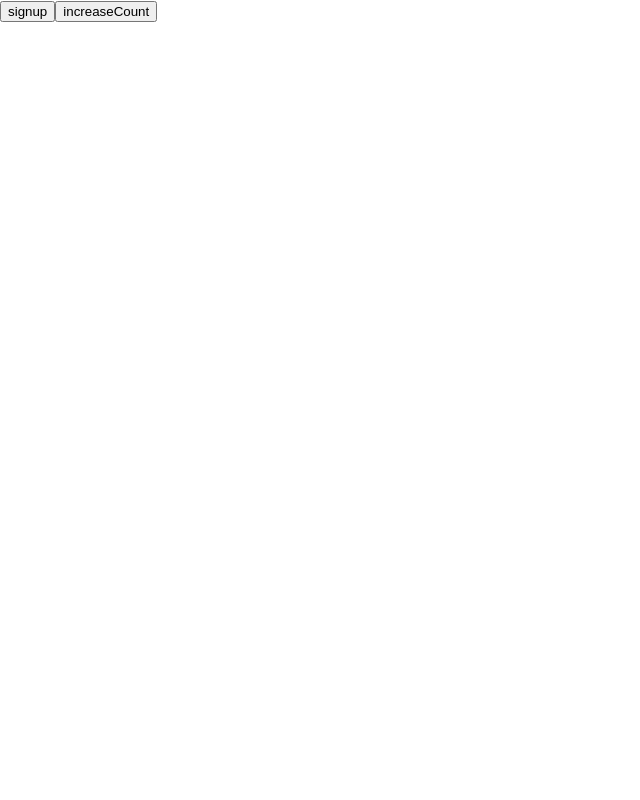
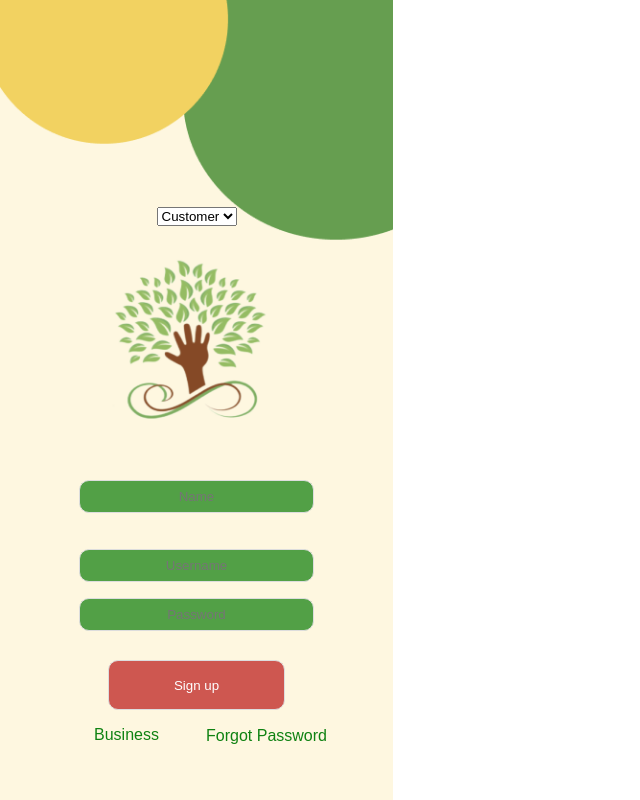
Before and after one commit to TomiNubi/ac-hack, a Next.js app: page /signup in a window 1280 px wide. Shown: the whole page, without its empty margins (0-640 px from the left). Built offline with nearby package versions, Linux system fonts and the light colour scheme.

Commit message:
add signup page

```diff
--- a/pages/signup.js
+++ b/pages/signup.js
@@ -21,18 +21,22 @@
 
     initialiseUserProfile = (user, profile) => {
         console.log("initialise profile called")
+        profile = {
+            'name': this.state.name,
+            'points' : 0
+        }
 
-        set(ref(this.state.db, `users/${profile.type}/${user.uid}/`) , this.state.userProfile).then(() => {
+        set(ref(this.state.db, `users/${this.state.type}/${user.uid}/`) , profile).then(() => {
             console.log("Updated profile")
         }).catch((e) => console.error(e))
 
     }
 
     signUpWithEmailAndPassword = () => {
-        const email = this.state.userProfile.email;
-        const password = this.state.userProfile.password;
+        const email = this.state.email;
+        const password = this.state.password;
         const profile = this.state.userProfile;
-        emailCheck(email)
+      //  emailCheck(email)
         createUserWithEmailAndPassword(this.state.auth, email, password)
             .then((userCredential) => {
                 const user = userCredential.user;
@@ -52,9 +56,49 @@
         console.log(this.state.count)
     }
 
+    setEmail = (e) => {
+
+        this.setState({email : e.target.value})
+
+      }
+
+      setPassword = (e) => {
+
+        this.setState({password:e.target.value})
+      }
+
+      setName = (e) => {
+
+        this.setState({name:e.target.value})
+
+      }
+
+      setType = (e) => {
+
+        this.setState({type:e.target.value})
+
+      }
+
   render() {
     return (
       <div>
+
+        <form class="cream" action="home">
+        <input type="text" class="form_input" name="name" onChange={this.setName} autofocus placeholder='Name'/><br/><br/>
+            <input type="text" class="form_input" name="username" onChange={this.setEmail} autofocus placeholder='Username'/><br/><br/>
+            <input type="password" class="form_inputP" name="pword" onChange={this.setPassword} autofocus placeholder='Password' /><br/><br/>
+            <div>
+            <select onChange={this.setType} name="type">
+                <option value="customer">Customer</option>
+                <option value="business">Business</option>
+                <option value="supplier">Supplier</option>
+            </select>
+            </div>
+
+            <p class="forgot_password">Forgot Password</p>
+            <p class="bussiness">Business</p>
+            <button class="form_submit" value="Sign In" onClick={this.signUpWithEmailAndPassword}> Sign up </button>
+      </form>
 
         <button onClick={this.signUpWithEmailAndPassword}>
             signup
```
